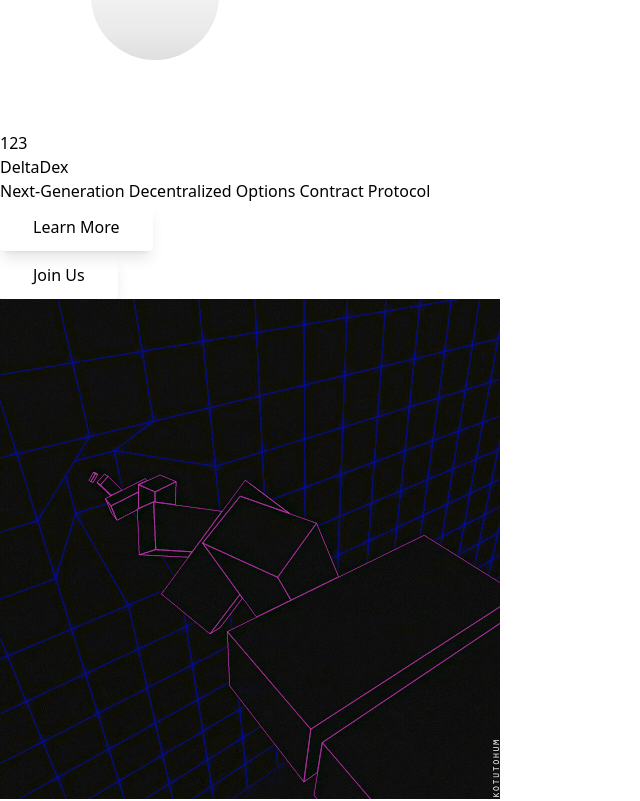
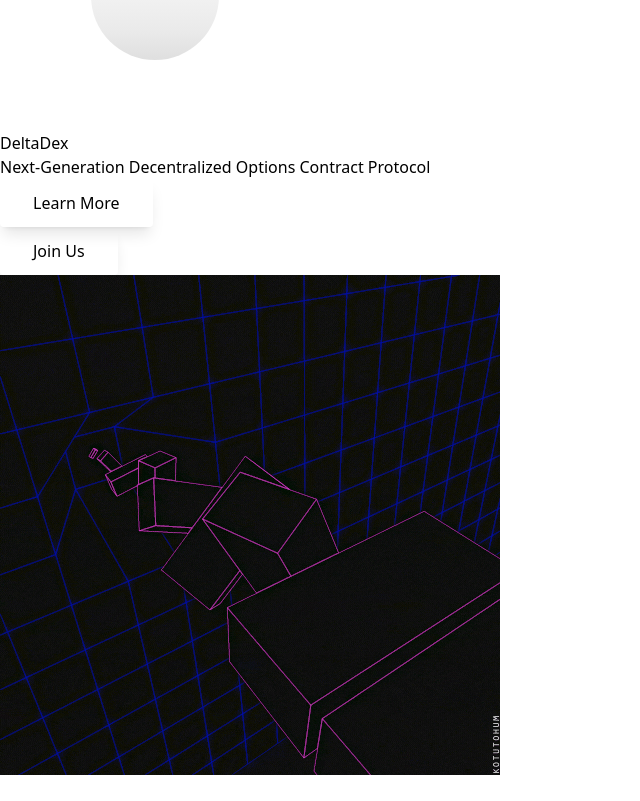
Before and after one commit to DeltaDex-Protocol/landing, a React (Vite) app: page / in a window 1280 px wide. Shown: the part 1861-2662 px from the top of the page, without its empty margins (0-640 px from the left). Built offline with nearby package versions, Linux system fonts and the light colour scheme.

Commit message:
paddings

```diff
--- a/src/pages/Home.jsx
+++ b/src/pages/Home.jsx
@@ -20,7 +20,7 @@
         <HeroHome />
         <Testimonials />
         <FeaturesHome />
-        <FeaturesBlocks />
+        {/* <FeaturesBlocks /> */}
         <Newsletter />
       </main>
 
--- a/src/partials/1stblock.jsx
+++ b/src/partials/1stblock.jsx
@@ -38,7 +38,7 @@
             <circle cx="155" cy="443" r="64" />
           </g>
         </svg>
-        <div className="h-128 w-128 max-w-128  rounded-full bg-purple-600 z-100 text-white">123</div>
+        {/* <div className="h-128 w-128 max-w-128  rounded-full bg-purple-600 z-100 text-white">123</div> */}
 
       </div>
 
--- a/src/partials/Newsletter.jsx
+++ b/src/partials/Newsletter.jsx
@@ -5,7 +5,7 @@
 function Newsletter() {
   return (
     <section>
-      <div className="max-w-6xl mx-auto px-4 sm:px-6">
+      <div className="max-w-6xl mx-auto px-4 sm:px-6 mt-32">
         <div className="pb-12 md:pb-20">
           {/* CTA box */}
           <div
```
